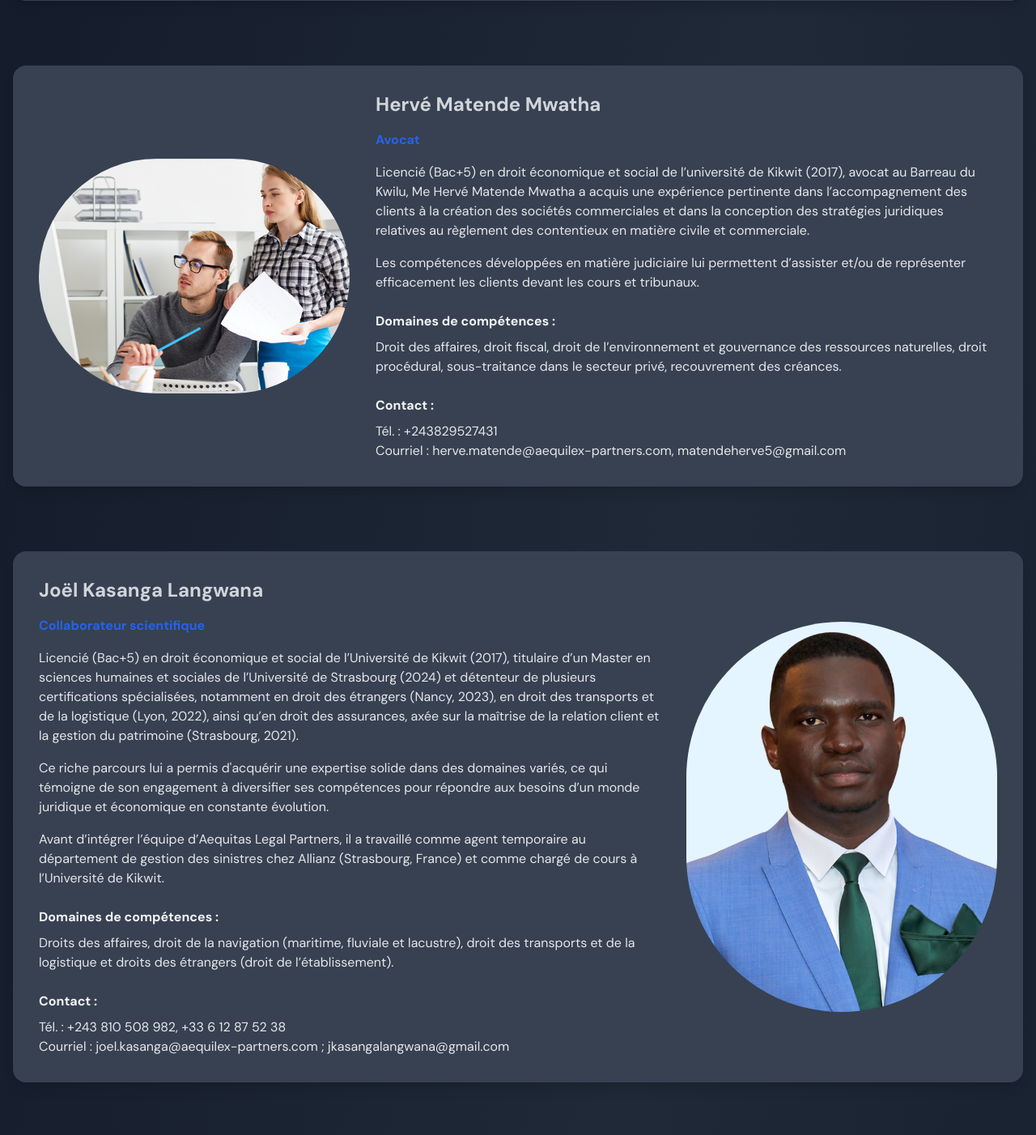
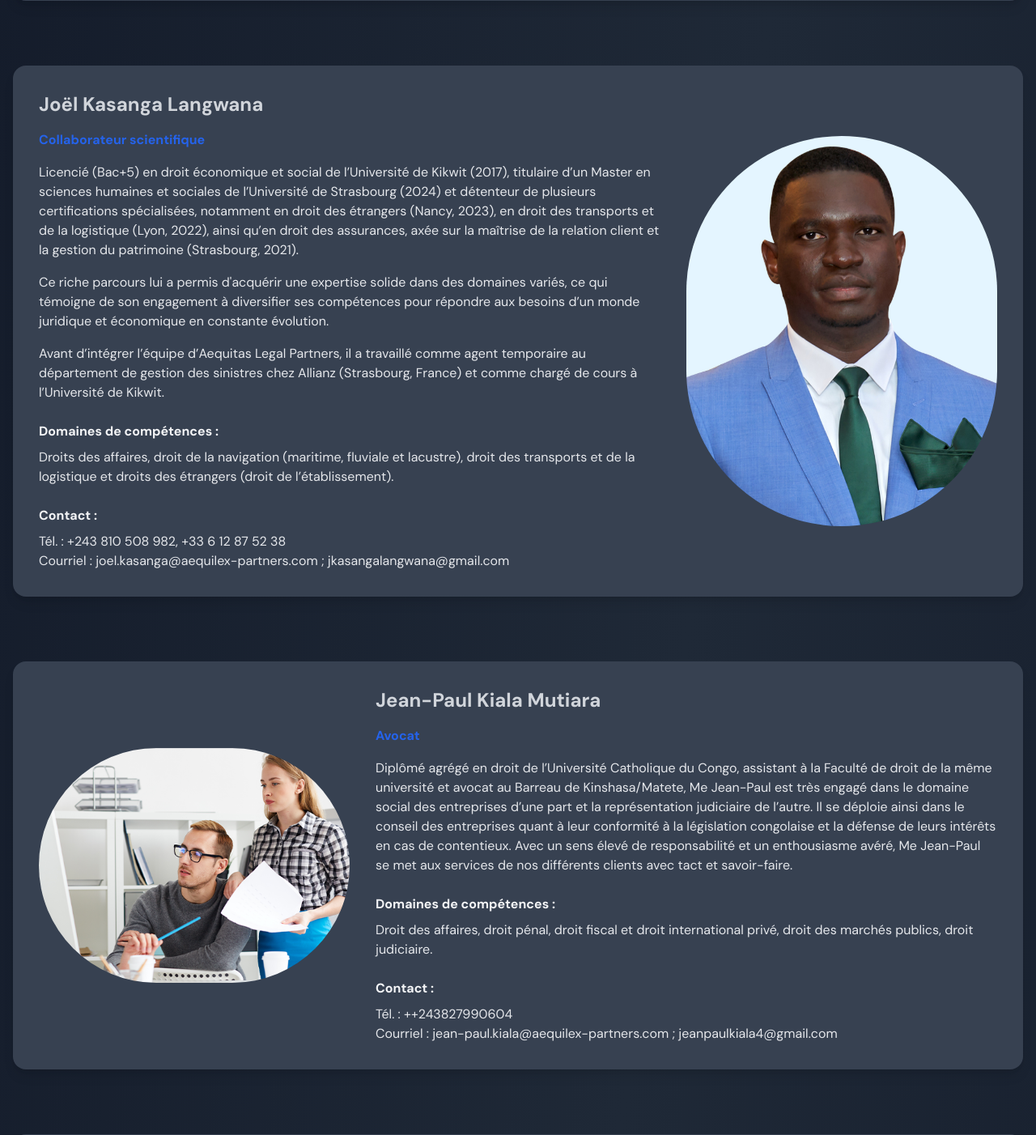
Before and after one commit to Pamoja-Solution/legal, a PHP site: page /equipes.php in a window 1280 px wide. Shown: the part 2447-3849 px from the top of the page at 81% size. Run offline with PHP 8.4, Linux system fonts and the light colour scheme; some libraries are stand-ins or nearby versions.

Commit message:
ajout de données dans equipes

```diff
--- a/equipes.php
+++ b/equipes.php
@@ -123,38 +123,7 @@
                 </div>
             </div>
 
-             <!-- Avocat 4 - Image à gauche (exemple inversé) -->
-             <div class="flex flex-col md:flex-row-reverse items-center gap-8 bg-gray-700 rounded-2xl p-8 shadow-lg hover:shadow-xl transition-shadow duration-300">
-                <div class="md:w-2/3 space-y-4">
-                    <h3 class="text-2xl font-bold text-gray-300">
-                    Hervé Matende Mwatha
-                    </h3>
-                    <p class="text-blue-600 font-semibold">
-                        Avocat
-                    </p>
-                    <div class="prose text-gray-200">
-                        <p class="mb-4" >
-                        Licencié (Bac+5) en droit économique et social de l’université de Kikwit (2017), avocat au Barreau du Kwilu, Me Hervé Matende Mwatha a acquis une expérience pertinente dans l’accompagnement des clients à la création des sociétés commerciales et dans la conception des stratégies juridiques relatives au règlement des contentieux en matière civile et commerciale.
-                        </p>
-                        <p class="mb-4" >Les compétences développées en matière judiciaire lui permettent d’assister et/ou de représenter efficacement les clients devant les cours et tribunaux. </p>
-                        <div class="mt-6">
-                            <h4 class="font-semibold text-gray-100 mb-2">Domaines de compétences :</h4>
-                            <p>Droit des affaires, droit fiscal, droit de l’environnement et gouvernance des ressources naturelles, droit procédural, sous-traitance dans le secteur privé, recouvrement des créances.</p>
-                        </div>
-                        <div class="mt-6">
-                            <h4 class="font-semibold text-gray-100 mb-2">Contact :</h4>
-                            <p>Tél. : +243829527431</p>
-                            <p>Courriel : herve.matende@aequilex-partners.com, matendeherve5@gmail.com</p>
-                        </div>
-                    </div>
 
-                </div>
-                <div class="md:w-1/3 rounded-full overflow-hidden">
-                            <img src="assets/img/gallery/home_blog1.png"
-                                alt="Photo de profil"
-                                class="w-full h-full object-cover">
-                </div>
-            </div>
 
              <!-- Avocat 5 - Image à droite -->
              <div class="flex flex-col md:flex-row items-center gap-8 bg-gray-700 rounded-2xl p-8 shadow-lg hover:shadow-xl transition-shadow duration-300">
@@ -185,6 +154,39 @@
                 </div>
                 <div class="md:w-1/3 rounded-full overflow-hidden">
                             <img src="assets/img/gallery/yan 7.jpg"
+                                alt="Photo de profil"
+                                class="w-full h-full object-cover">
+                </div>
+            </div>
+
+            <!-- Avocat 4 - Image à gauche (exemple inversé) -->
+            <div class="flex flex-col md:flex-row-reverse items-center gap-8 bg-gray-700 rounded-2xl p-8 shadow-lg hover:shadow-xl transition-shadow duration-300">
+                <div class="md:w-2/3 space-y-4">
+                    <h3 class="text-2xl font-bold text-gray-300">
+                    Jean-Paul Kiala Mutiara
+                    </h3>
+                    <p class="text-blue-600 font-semibold">
+                        Avocat
+                    </p>
+                    <div class="prose text-gray-200">
+                        <p class="mb-4" >
+                        Diplômé agrégé en droit de l’Université Catholique du Congo, assistant à la Faculté de droit de la même université et avocat au Barreau de Kinshasa/Matete, Me Jean-Paul est très engagé dans le domaine social des entreprises d’une part et la représentation judiciaire de l’autre. Il se déploie ainsi dans le conseil des entreprises quant à leur conformité à la législation congolaise et la défense de leurs intérêts en cas de contentieux. Avec un sens élevé de responsabilité et un enthousiasme avéré, Me Jean-Paul se met aux services de nos différents clients avec tact et savoir-faire.
+                    </p>
+
+                        <div class="mt-6">
+                            <h4 class="font-semibold text-gray-100 mb-2">Domaines de compétences :</h4>
+                            <p>Droit des affaires, droit pénal, droit fiscal et droit international privé, droit des marchés publics, droit judiciaire. </p>
+                        </div>
+                        <div class="mt-6">
+                            <h4 class="font-semibold text-gray-100 mb-2">Contact :</h4>
+                            <p>Tél. : ++243827990604</p>
+                            <p>Courriel : jean-paul.kiala@aequilex-partners.com ; jeanpaulkiala4@gmail.com </p>
+                        </div>
+                    </div>
+
+                </div>
+                <div class="md:w-1/3 rounded-full overflow-hidden">
+                            <img src="assets/img/gallery/home_blog1.png"
                                 alt="Photo de profil"
                                 class="w-full h-full object-cover">
                 </div>
```
